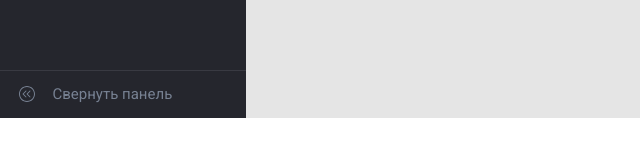
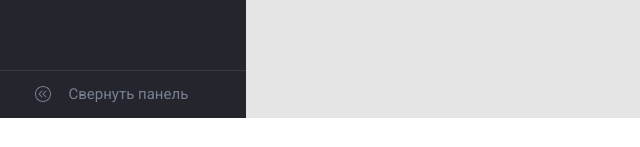
Before and after one commit to best-mates-crew/learn-markup--pavelsiarzhantau--cabinet, a plain HTML site: page src/index.html in a window 1280 px wide. Shown: the part 650-797 px from the top of the page, 0-640 px from the left. Drawn offline with Linux system fonts and the light colour scheme.

Commit message:
init alcheks page
-update index.html
-update alchecks.html

```diff
--- a/src/index.html
+++ b/src/index.html
@@ -4,7 +4,7 @@
     <meta charset="UTF-8">
     <meta http-equiv="X-UA-Compatible" content="IE=edge">
     <meta name="viewport" content="width=device-width, initial-scale=1.0">
-    <title>Cabinet</title>
+    <title>Cabinet | HOME</title>
     <link rel="stylesheet" href="styles/normalize.css">
     <link rel="stylesheet" href="styles/style.css">
     <link rel="preconnect" href="https://fonts.googleapis.com">
@@ -155,11 +155,13 @@
             <div class="button-сlose">
                 <input id = "close-navbar" class="hide" type="checkbox">
                 <label for="close-navbar">
-                    <div class="nav-button">
-                        <svg width="16" height="16">
-                            <use xlink:href="/src/img/logoImages/InlineSprite.svg#src-10"></use>
-                        </svg>
-                        <span>Свернуть панель</span>
+                    <div class="container-nav">
+                        <div class="nav-button">
+                            <svg width="16" height="16">
+                                <use xlink:href="/src/img/logoImages/InlineSprite.svg#src-10"></use>
+                            </svg>
+                            <span>Свернуть панель</span>
+                        </div>
                     </div>
                 </label>
             </div>
```
Also changed, not shown: src/alchecks.html (+7 -5 lines).
